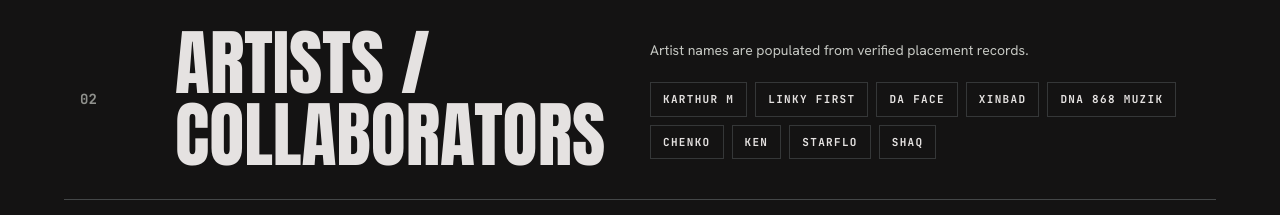
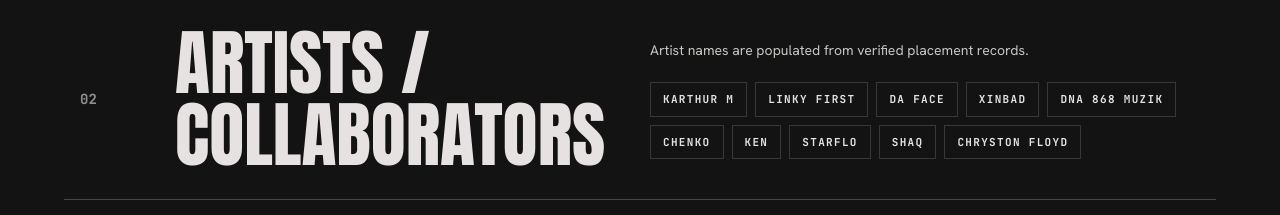
Before and after one commit to davidbchamilton/hamz-website, a Next.js app: page /about in a window 1280 px wide. Shown: the part 3620-3835 px from the top of the page. Built offline with nearby package versions, Linux system fonts and the light colour scheme; no server answers.

Commit message:
collaborators added

```diff
--- a/src/app/about/page.tsx
+++ b/src/app/about/page.tsx
@@ -2,7 +2,13 @@ import type { Metadata } from "next";
 import { ArrowDown, ArrowRight, BadgeCheck, Mail } from "lucide-react";
 import Image from "next/image";
 import Link from "next/link";
-import { placements, proofPoints, selectedPlacement, studioTools } from "@/data/site";
+import {
+  approvedCollaborators,
+  placements,
+  proofPoints,
+  selectedPlacement,
+  studioTools
+} from "@/data/site";
 
 export const metadata: Metadata = {
   title: "About",
@@ -34,9 +40,11 @@ const bioParagraphs = [
 
 const collaborators = Array.from(
   new Set(
-    placements.flatMap((placement) =>
-      placement.artist.split(",").map((artist) => artist.trim())
-    )
+    placements
+      .flatMap((placement) =>
+        placement.artist.split(",").map((artist) => artist.trim())
+      )
+      .concat(approvedCollaborators)
   )
 );
 
--- a/src/data/site.ts
+++ b/src/data/site.ts
@@ -117,6 +117,8 @@ export const placements: Placement[] = [
 
 export const selectedPlacement =
   placements.find((placement) => placement.song === "Rum Cause It") ?? placements[0];
+
+export const approvedCollaborators = ["Karthur M", "Chryston Floyd"];
 
 export const socialLinks: SocialLink[] = [
   {
```
Also changed, not shown: 1 other file (tests, documents, lock files or other folders).
